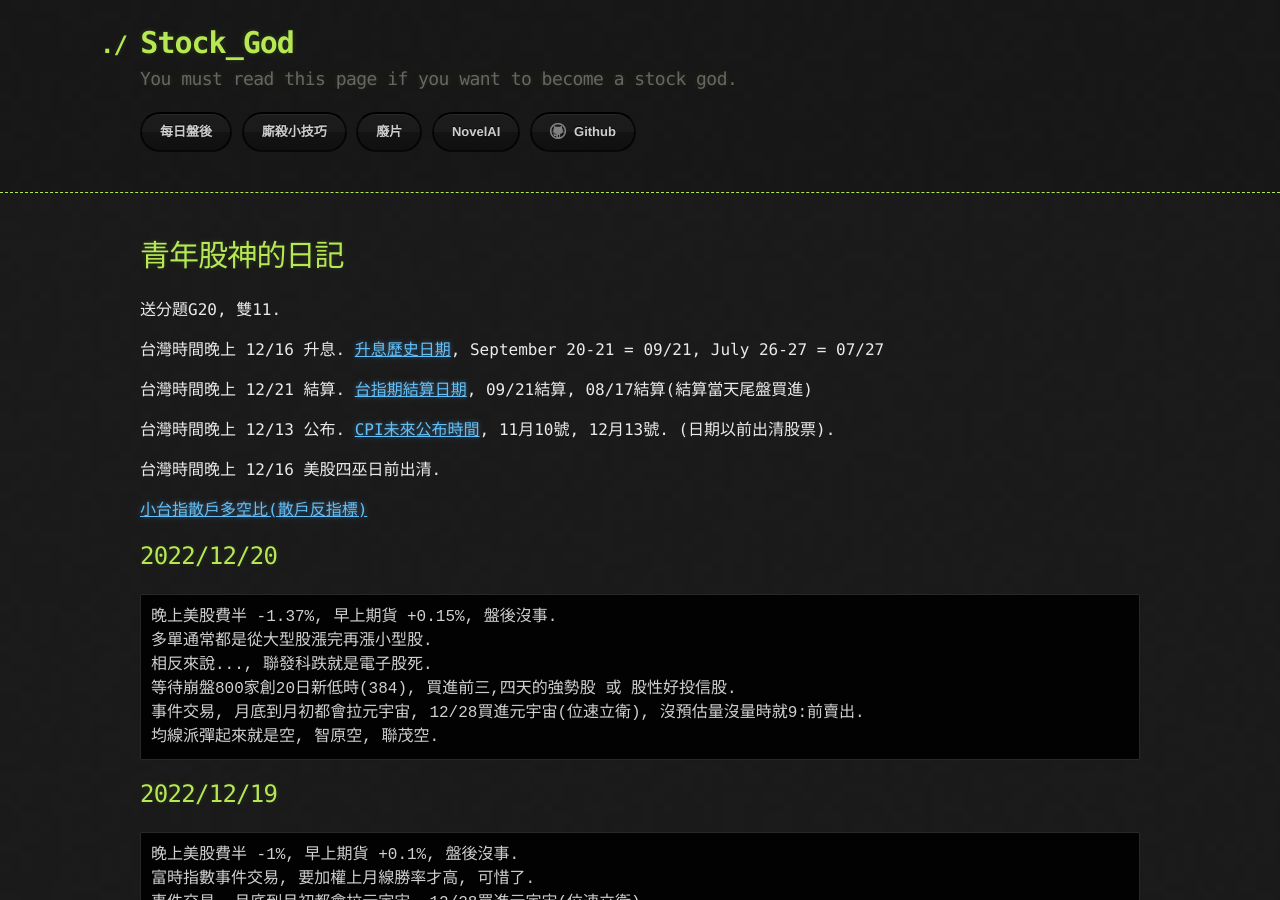
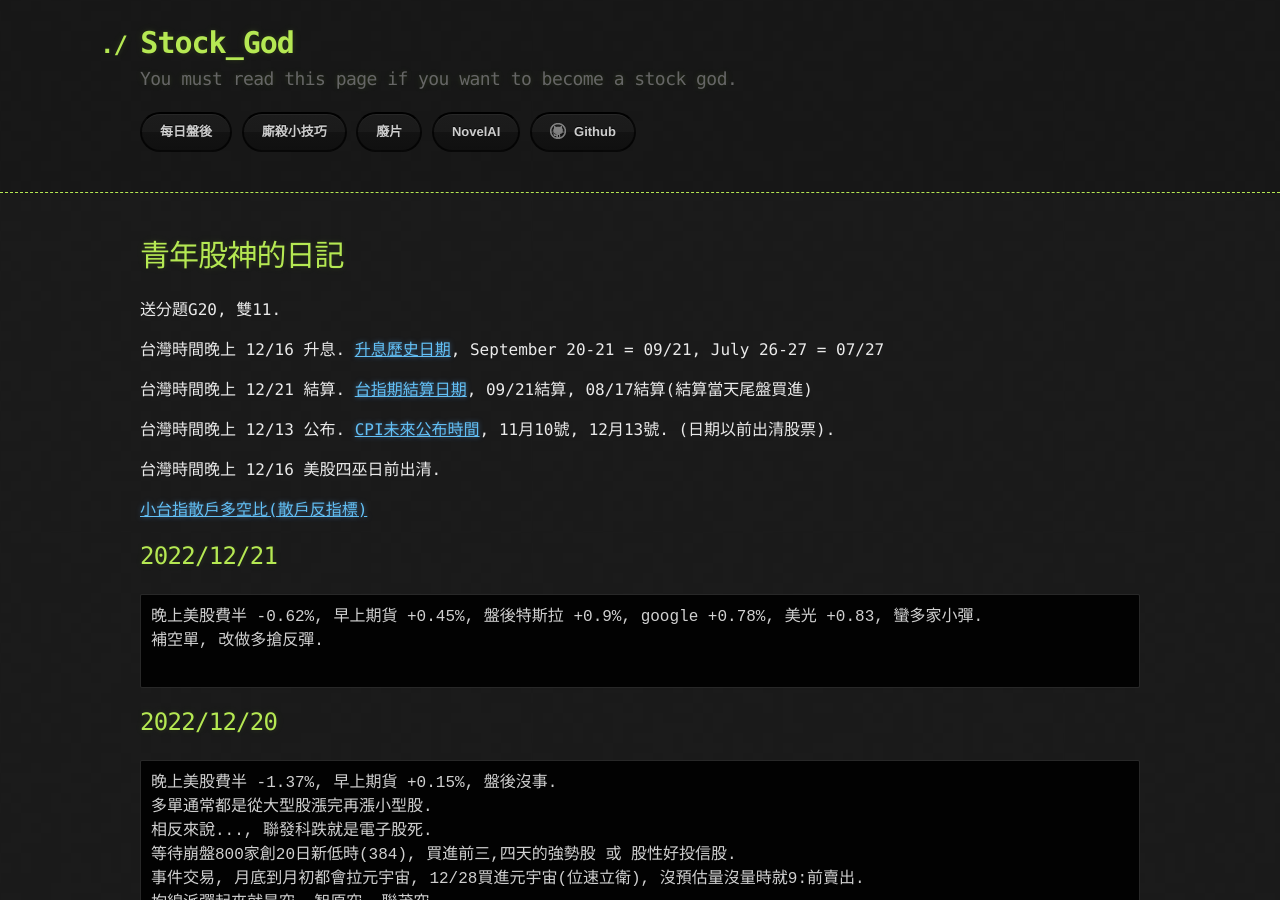
Before and after one commit to lepg5487/Stock_God, a Jekyll site: the page built from index.md, in a window 1280 px wide and 900 px high. Built offline with Jekyll 4.4.1, drawn with Linux system fonts in a browser that asks for light colours; our own code applies the rules of GitHub Pages for plain Markdown files.

Commit message:
Update index.md

````diff
--- a/index.md
+++ b/index.md
@@ -15,6 +15,13 @@ layout: testlayouts
 台灣時間晚上 12/16 美股四巫日前出清.
 
 [小台指散戶多空比(散戶反指標)](https://www.macromicro.me/charts/20069/tw-mtx-long-to-short-ratio-of-individual-player)
+
+## 2022/12/21
+```
+晚上美股費半 -0.62%, 早上期貨 +0.45%, 盤後特斯拉 +0.9%, google +0.78%, 美光 +0.83, 蠻多家小彈.
+補空單, 改做多搶反彈.
+
+```
 
 ## 2022/12/20
 ```
````
